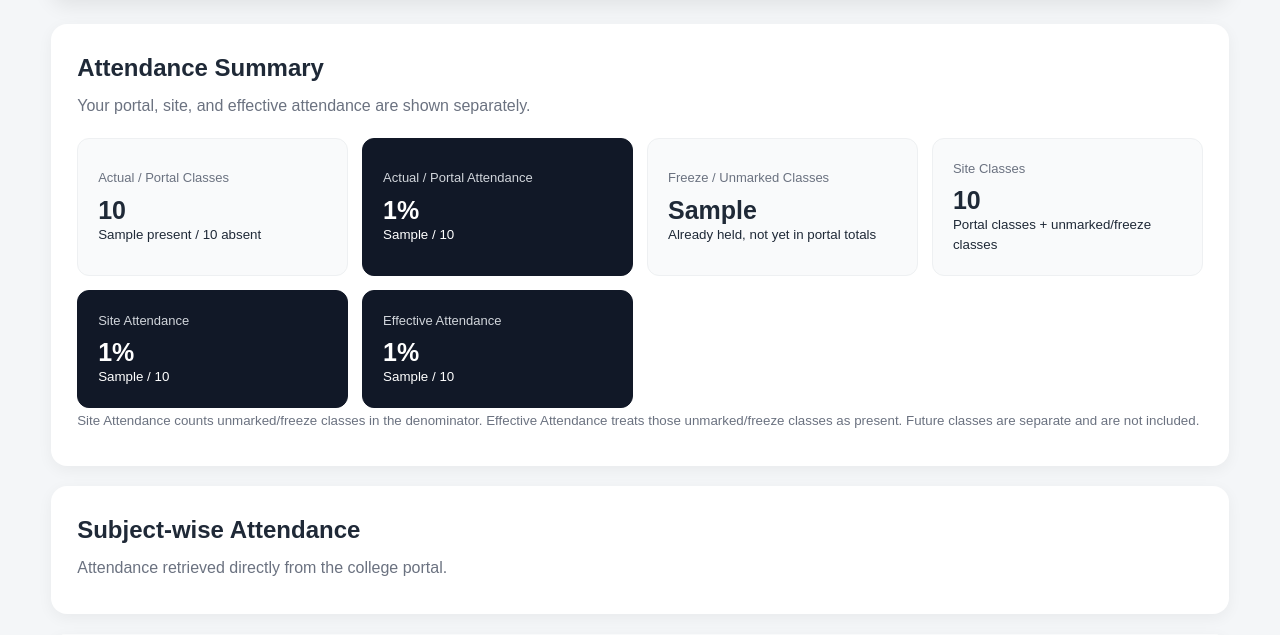
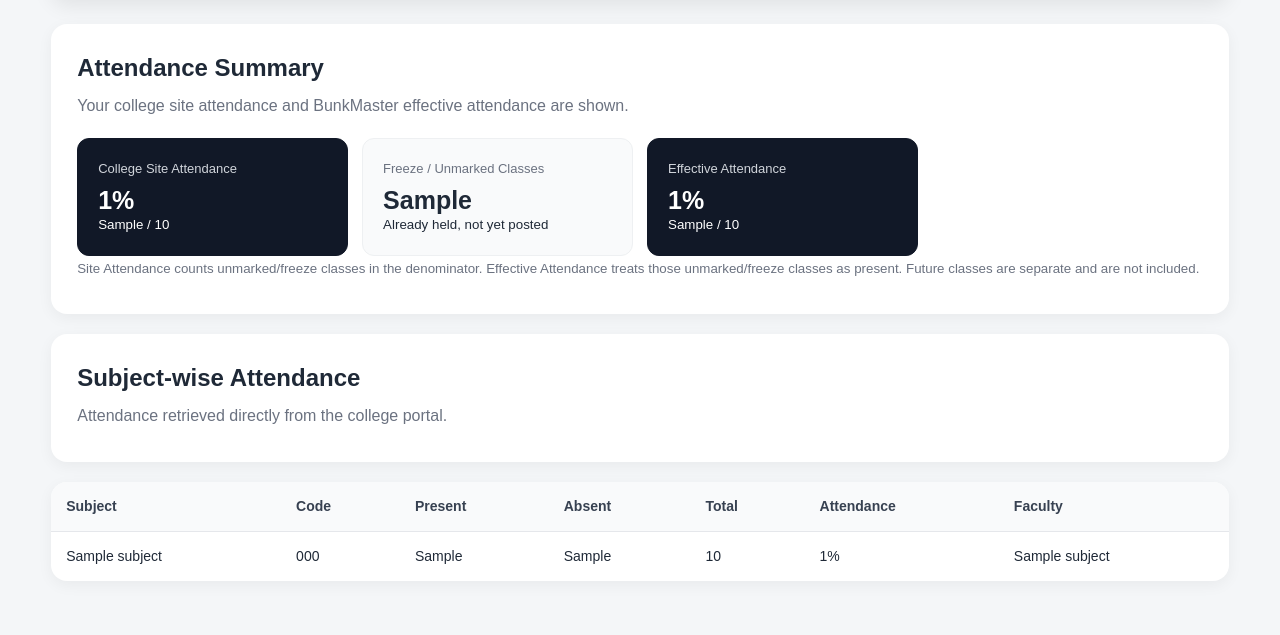
Before and after one commit to shutkarshX/Bunku-Bhaiya, a Flask app: template templates/dashboard.html in a window 1280 px wide. Shown: the part 176-811 px from the top of the page. After the commit the page ends 769 px from the top, so only its background shows below. Run offline with Flask 3, Linux system fonts and the light colour scheme; the template is opened without the code that fills it: most values are stand-ins (such as "Sample title", 1, 10 or a date in 2020).

Commit message:
Simplify attendance summary

```diff
--- a/templates/dashboard.html
+++ b/templates/dashboard.html
@@ -352,51 +352,27 @@
         <h2>Attendance Summary</h2>
 
         <p>
-            Your portal, site, and effective attendance
-            are shown separately.
+            Your college site attendance and
+            BunkMaster effective attendance are shown.
         </p>
 
         {% if phase_1 %}
 
         <div class="stats">
 
-            <div class="stat-card">
-                <span>Actual / Portal Classes</span>
-                <strong>{{ phase_1.portal_total }}</strong>
-                <small>
-                    {{ phase_1.portal_attended }} present /
-                    {{ phase_1.portal_total - phase_1.portal_attended }} absent
-                </small>
-            </div>
-
             <div class="stat-card overall">
-                <span>Actual / Portal Attendance</span>
-                <strong>{{ phase_1.portal_percentage }}%</strong>
-                <small>
-                    {{ phase_1.portal_attended }} /
-                    {{ phase_1.portal_total }}
-                </small>
-            </div>
-
-            <div class="stat-card">
-                <span>Freeze / Unmarked Classes</span>
-                <strong>{{ phase_1.unmarked_classes }}</strong>
-                <small>Already held, not yet in portal totals</small>
-            </div>
-
-            <div class="stat-card">
-                <span>Site Classes</span>
-                <strong>{{ phase_1.site_total }}</strong>
-                <small>Portal classes + unmarked/freeze classes</small>
-            </div>
-
-            <div class="stat-card overall">
-                <span>Site Attendance</span>
+                <span>College Site Attendance</span>
                 <strong>{{ phase_1.site_percentage }}%</strong>
                 <small>
                     {{ phase_1.site_attended }} /
                     {{ phase_1.site_total }}
                 </small>
+            </div>
+
+            <div class="stat-card">
+                <span>Freeze / Unmarked Classes</span>
+                <strong>{{ phase_1.unmarked_classes }}</strong>
+                <small>Already held, not yet posted</small>
             </div>
 
             <div class="stat-card overall">
```
